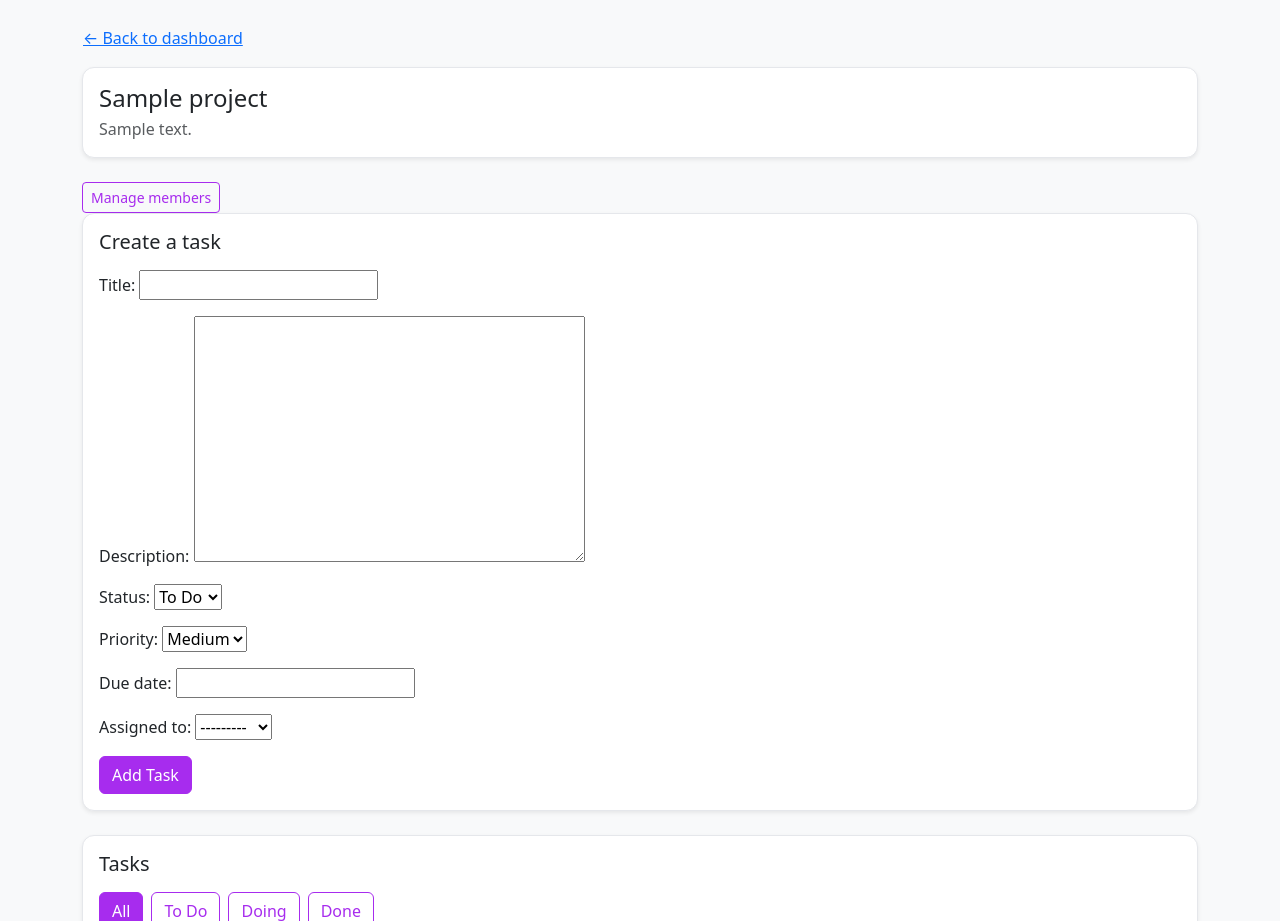
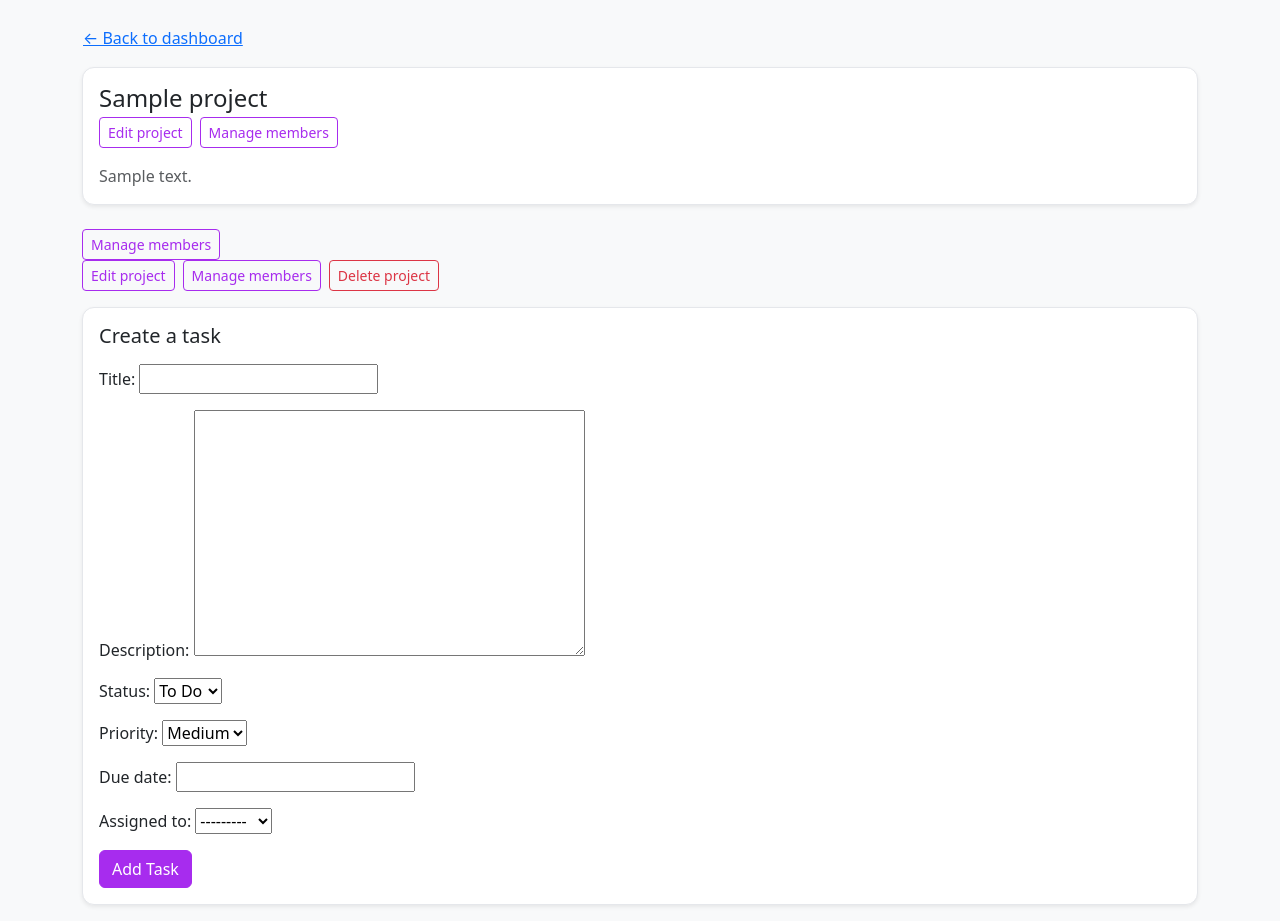
Before and after one commit to ch-4rl/pro-manager, a Django app: page /projects/1/ in a window 1280 px wide. Shown: the part 56-977 px from the top of the page. Run offline with Django 5.2, Linux system fonts and the light colour scheme; a user stored in the database is signed in; tables that the repository leaves empty hold one stand-in row (values such as "Sample post").

Commit message:
Add edit and delete project functionality

```diff
--- a/projects/urls.py
+++ b/projects/urls.py
@@ -7,4 +7,7 @@ urlpatterns = [
     path("projects/<int:project_id>/", views.project_detail, name="project_detail"),
     path("projects/<int:project_id>/members/", views.project_members, name="project_members"),
     path("projects/<int:project_id>/members/<int:user_id>/remove/", views.remove_member, name="remove_member"),
+    path("projects/<int:project_id>/edit/", views.edit_project, name="edit_project"),
+    path("projects/<int:project_id>/delete/", views.delete_project_confirm, name="delete_project_confirm"),
+    path("projects/<int:project_id>/delete/confirm/", views.delete_project, name="delete_project"),
 ]
--- a/projects/views.py
+++ b/projects/views.py
@@ -113,4 +113,36 @@ def remove_member(request, project_id, user_id):
 
     return redirect("project_members", project_id=project.id)
 
+
+@login_required
+def edit_project(request, project_id):
+    project = get_object_or_404(Project, id=project_id, owner=request.user)  # owner-only
+
+    if request.method == "POST":
+        form = ProjectForm(request.POST, instance=project)
+        if form.is_valid():
+            form.save()
+            messages.success(request, "Project updated successfully.")
+            return redirect("project_detail", project_id=project.id)
+    else:
+        form = ProjectForm(instance=project)
+
+    return render(request, "projects/edit_project.html", {"project": project, "form": form})
+
+
+@login_required
+def delete_project_confirm(request, project_id):
+    project = get_object_or_404(Project, id=project_id, owner=request.user)  # owner-only
+    return render(request, "projects/delete_project_confirm.html", {"project": project})
+
+
+@require_POST
+@login_required
+def delete_project(request, project_id):
+    project = get_object_or_404(Project, id=project_id, owner=request.user)  # owner-only
+    project.delete()
+    messages.success(request, "Project deleted successfully.")
+    return redirect("dashboard")
+
+
 # Create your views here.
--- a/templates/projects/project_detail.html
+++ b/templates/projects/project_detail.html
@@ -9,6 +9,13 @@
   <div class="card shadow-sm mb-4">
     <div class="card-body">
       <h1 class="h4 mb-1">{{ project.name }}</h1>
+      {% if user == project.owner %}
+         <div class="d-flex gap-2 mb-3">
+             <a class="btn btn-outline-primary btn-sm" href="{% url 'edit_project' project.id %}">Edit project</a>
+             <a class="btn btn-outline-primary btn-sm" href="{% url 'project_members' project.id %}">Manage members</a>
+         </div>
+      {% endif %}
+
       {% if project.description %}
         <p class="text-muted mb-0">{{ project.description }}</p>
       {% endif %}
@@ -20,6 +27,15 @@
           Manage members
       </a>
   {% endif %}
+
+  {% if user == project.owner %}
+     <div class="d-flex gap-2 mb-3">
+         <a class="btn btn-outline-primary btn-sm" href="{% url 'edit_project' project.id %}">Edit project</a>
+         <a class="btn btn-outline-primary btn-sm" href="{% url 'project_members' project.id %}">Manage members</a>
+         <a class="btn btn-outline-danger btn-sm" href="{% url 'delete_project_confirm' project.id %}">Delete project</a>
+     </div>
+  {% endif %}
+
 
 
   <div class="card shadow-sm mb-4">
```
Also changed, not shown: templates/projects/delete_project_confirm.html (added, +24 -0 lines), templates/projects/edit_project.html (added, +24 -0 lines).
